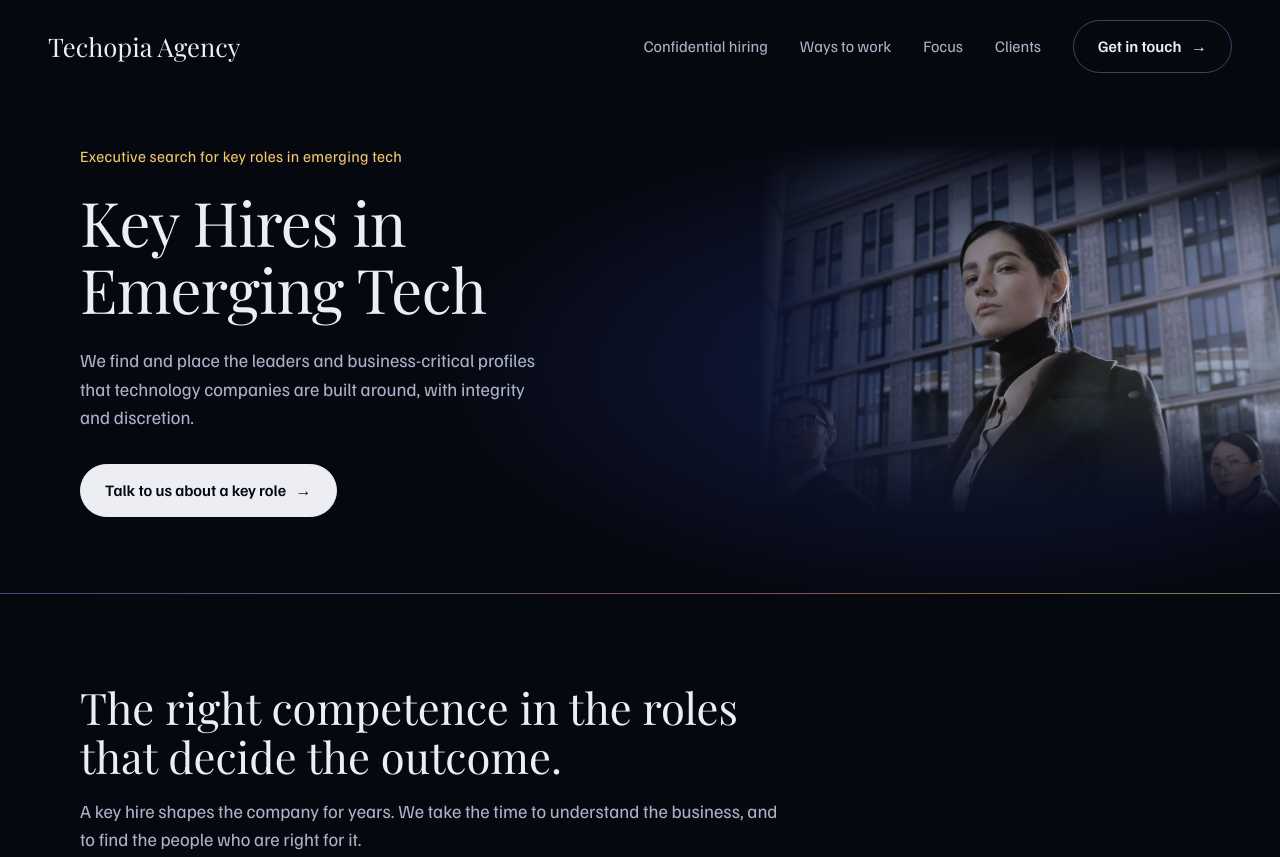
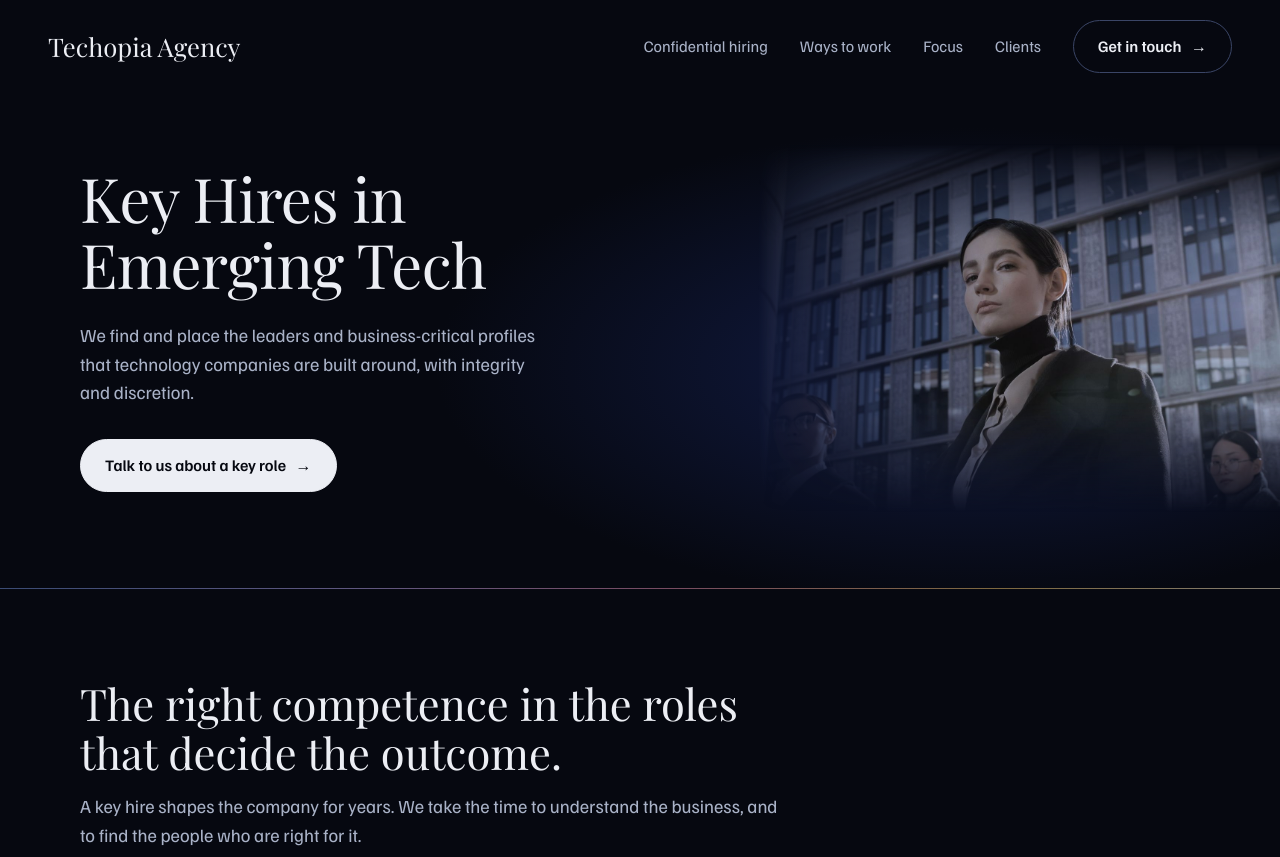
Before and after one commit to tobiasschott-del/techopia.se, a plain HTML site: page index.html in a window 1280 px wide. Shown: the top 857 px of the page. Drawn offline with Linux system fonts and the light colour scheme.

Commit message:
Remove hero eyebrow line
Co-Authored-By: Claude Sonnet 5.5 <noreply@anthropic.com>
Claude-Session: https://claude.ai/code/session_01Liaj33o6UU1AADP2ruUrwt

```diff
--- a/assets/style.css
+++ b/assets/style.css
@@ -115,9 +115,7 @@ a:focus-visible { outline: 2px solid var(--lilac); outline-offset: 3px; border-r
   background: var(--irid);
   opacity: .5;
 }
-.eyebrow { font-size: .98rem; color: var(--gold); letter-spacing: .02em; }
 .hero h1 {
-  margin-top: 1.25rem;
   max-width: 14ch;
   font-size: clamp(2.5rem, 4.8vw, 4.3rem);
   line-height: 1.08;
--- a/index.html
+++ b/index.html
@@ -34,7 +34,6 @@
   <main id="main">
     <section class="hero" id="top">
       <div class="hero-copy">
-        <p class="eyebrow">Executive search for key roles in emerging tech</p>
         <h1>Key Hires in Emerging Tech</h1>
         <p class="lead">We find and place the leaders and business-critical profiles that technology companies are built around, with integrity and discretion.</p>
         <p class="hero-actions">
```
